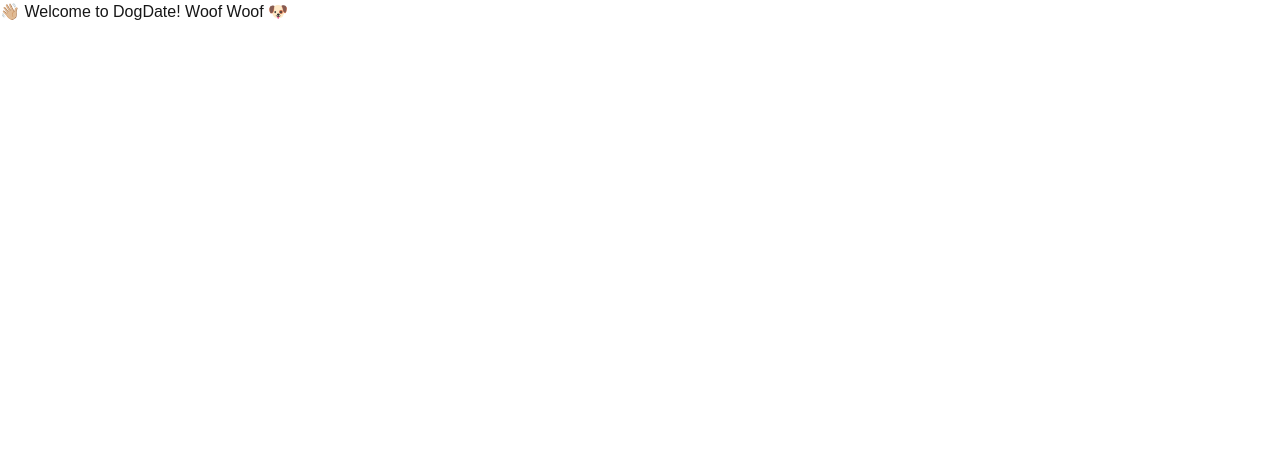
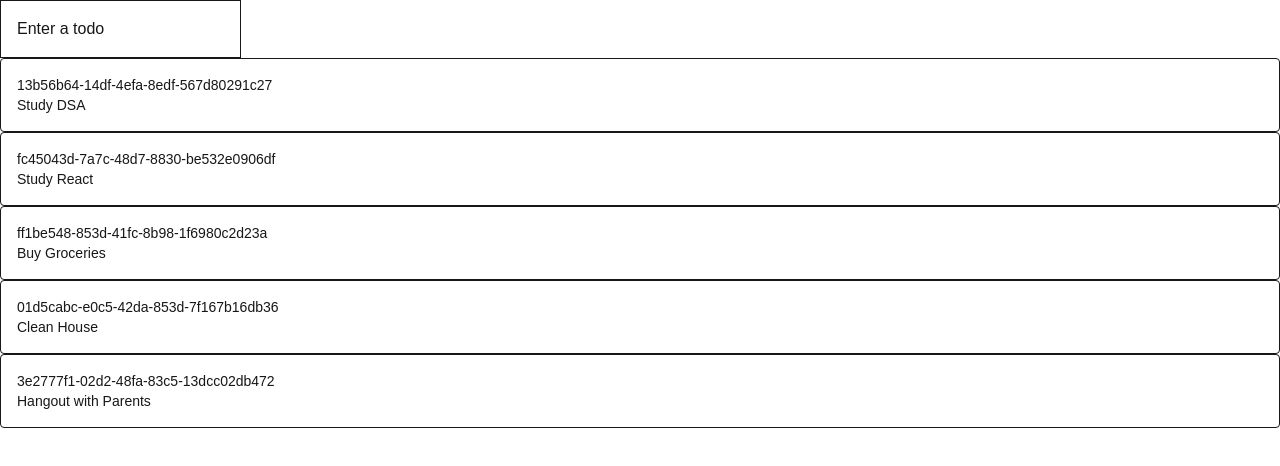
Before and after one commit to jaimemendozadev/nextjs-crash-course, a Next.js app: page / in a window 1280 px wide. Shown: the top 466 px of the page. Built offline with nearby package versions, Linux system fonts and the light colour scheme.

Commit message:
Save changes to raana-cindy session

```diff
--- a/app/page.tsx
+++ b/app/page.tsx
@@ -1,17 +1,90 @@
+// @ts-nocheck
+'use client';
+import {useState, useEffect} from 'react'
 import { Banner } from "@/components/banner";
+import { FakeTodo } from '@/components/faketodo';
 import { generateFakeData } from "@/utils/_mockData";
+
+
+
 
 export default function Home() {
 
-  generateFakeData();
+ const [ todo, updateTodo ] = useState("Enter a todo");
+ const [userTodos, updateUserTodos] = useState([]);
+
+
+
+
+ console.log('todo is ', todo);
+
+
+ console.log('userTodos ', userTodos);
+
+
+//  function oldSchoolOnChange(evt) {
+//   const input = evt.target.value;
+
+//   updateTodo(input);
+//  }
+
+
+
+  //JS Closures & Scope
+ const onChange = (evt) => {
+
+  const input = evt.target.value;
+
+  updateTodo(input);
+
+ }
+
+ const onSubmit = async (evt) => {
+  evt.preventDefault();
+
+  console.log("my current captured TODO IS ", todo);
+
+ }
+
+
+ useEffect(() => {
+
+  async function makeFakeAPICall() {
+    const fakeData = generateFakeData();
+
+    updateUserTodos(fakeData);
+
+  }
+
+  makeFakeAPICall()
+
+
+ }, [])
+
+
+
+
+
+
+
+  // When maping and rendering components, USE THE 'KEY' ATTRIBUTE
 
   return (
     <div>
-      <Banner />
+      <form onSubmit={onSubmit}>
+        <input onChange={onChange} className="border p-4" type="text" value={todo} />
+      </form>
+
+
+      {userTodos.map(data => {
+        return <FakeTodo key={data.id} id={data.id} date={data.data} todo={data.todo} />
+      })}
+
     </div>
   );
 }
 
+// <FakeTodo id={} date="date" todo="todo" />
 
 /*
  Lecture TODOs:
--- /dev/null
+++ b/app/settings/page.tsx
@@ -0,0 +1,12 @@
+
+
+
+export default function SettingsPage() {
+
+    return(
+        <div>
+         <h1>Settings Page</h1>
+         <p>Hey Ranna</p>
+        </div>
+    )
+}
--- /dev/null
+++ b/components/faketodo.tsx
@@ -0,0 +1,48 @@
+// @ts-nocheck
+'use client';
+
+
+export const FakeTodo = ({id, date, todo}) => {
+
+    return(
+        <div className="p-4 border rounded-sm">
+
+            <p className="text-sm">
+                {id}
+            </p>
+
+            <p className="text-sm">
+                {date}
+            </p>
+
+            <p className="text-sm">
+                {todo}
+            </p>
+
+
+
+        </div>
+    )
+
+
+
+
+
+}
+
+// [
+//     {id: "id", date: "date", todo: "todo"}
+
+// ].map(data => <FakeTodo id={data.id} data={data.data} todo={data.todo} />)
+
+
+
+
+// function FakeTodo(id, date, todo) {
+//     //DO SOMETHING
+// }
+
+// FakeTodo("myId", "today", "TODO");
+
+
+// <FakeTodo id={} date="date" todo="todo" />
```
Also changed, not shown: app/api/health/route.ts (+6 -2 lines).
